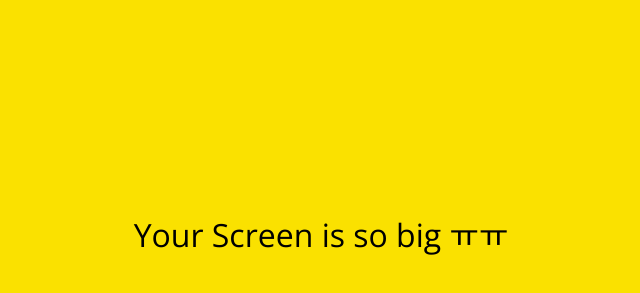
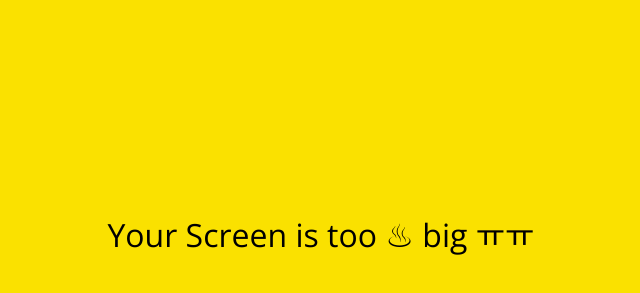
Before and after one commit to dkrbahs/kokoa_clone_2021, a plain HTML site: page friends.html in a window 1280 px wide. Shown: the part 165-458 px from the top of the page, without its empty margins (319-959 px from the left). Drawn offline with nearby package versions, Linux system fonts and the light colour scheme.

Commit message:
목욕탕

```diff
--- a/friends.html
+++ b/friends.html
@@ -95,7 +95,7 @@
     </div>
 
 <div id="no-mobile">
-    <span>Your Screen is so big ㅠㅠ</span>
+    <span>Your Screen is too ♨ big ㅠㅠ</span>
 </div>
 
 
```
